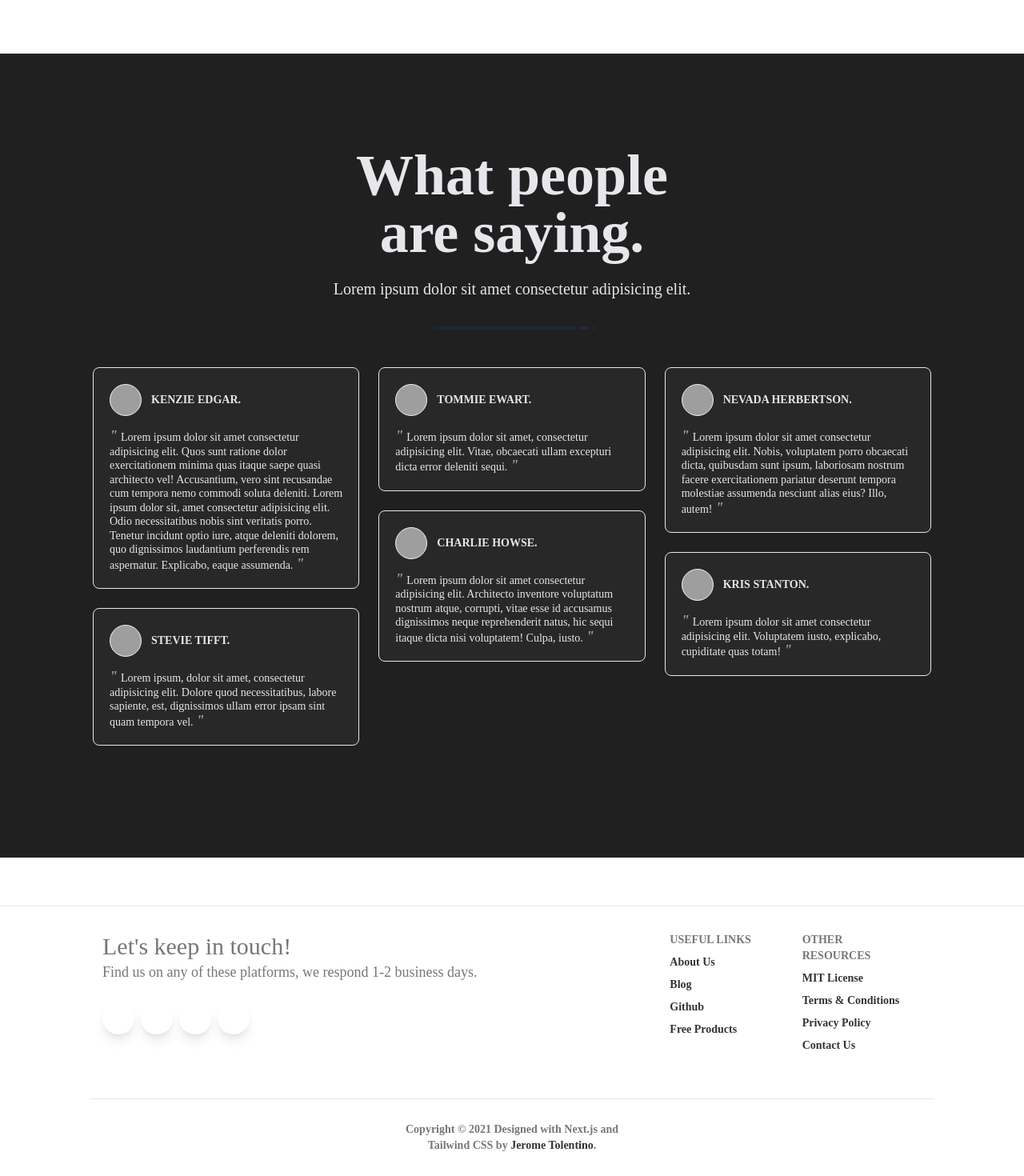
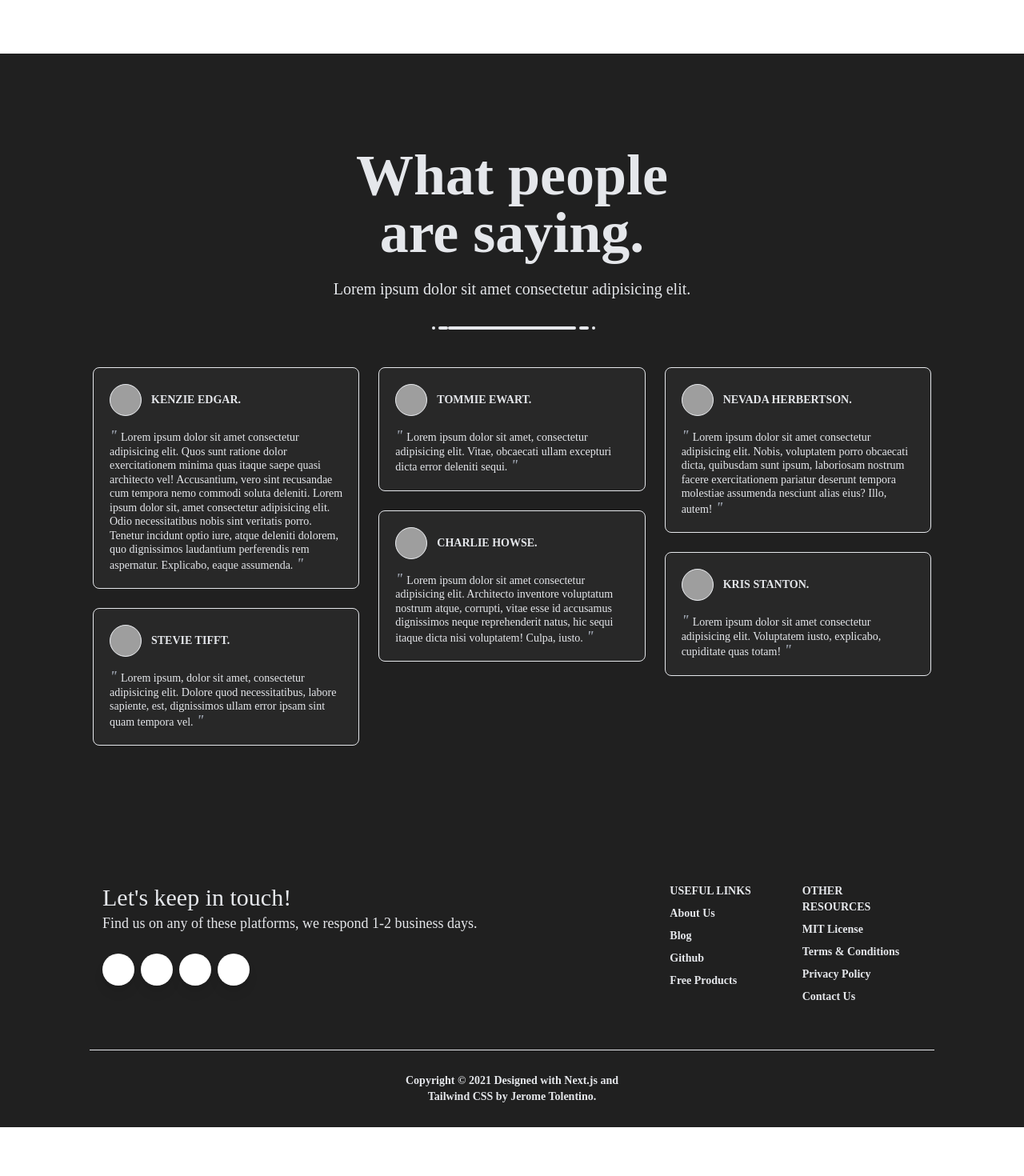
Before and after one commit to synerjay/landing-page-template-nextjs, a Next.js app: page / in a window 1280 px wide. Shown: the part 5685-7155 px from the top of the page at 80% size. After the commit the page ends 7094 px from the top, so only its background shows below. Built offline with nearby package versions, Linux system fonts and the light colour scheme; grey boxes are pictures that could not be loaded.

Commit message:
deleted footer classes in CSS file

```diff
--- a/comps/Footer.js
+++ b/comps/Footer.js
@@ -1,13 +1,13 @@
 const Footer = () => {
   return (
-    <footer className='relative bg-blueGray-200 pt-8 pb-6 px-24'>
+    <footer className='relative Testimonials pt-8 pb-6 px-24'>
       <div className='container mx-auto px-4'>
         <div className='flex flex-wrap text-left lg:text-left'>
           <div className='w-full lg:w-6/12 px-4'>
-            <h4 className='text-3xl fonat-semibold text-blueGray-700'>
+            <h4 className='text-3xl fonat-semibold text-gray-200'>
               Let's keep in touch!
             </h4>
-            <h5 className='text-lg mt-0 mb-2 text-blueGray-600'>
+            <h5 className='text-lg mt-0 mb-2 text-gray-200'>
               Find us on any of these platforms, we respond 1-2 business days.
             </h5>
             <div className='mt-6 lg:mb-0 mb-6'>
@@ -30,7 +30,7 @@ const Footer = () => {
                 <i className='fab fa-dribbble'></i>
               </button>
               <button
-                className='bg-white text-blueGray-800 shadow-lg font-normal h-10 w-10 items-center justify-center align-center rounded-full outline-none focus:outline-none mr-2'
+                className='bg-white text-gray-200 shadow-lg font-normal h-10 w-10 items-center justify-center align-center rounded-full outline-none focus:outline-none mr-2'
                 type='button'
               >
                 <i className='fab fa-github'></i>
@@ -40,13 +40,13 @@ const Footer = () => {
           <div className='w-full lg:w-6/12 px-4'>
             <div className='flex flex-wrap items-top mb-6'>
               <div className='w-full lg:w-4/12 px-4 ml-auto'>
-                <span className='block uppercase text-blueGray-500 text-sm font-semibold mb-2'>
+                <span className='block uppercase text-gray-200 text-sm font-semibold mb-2'>
                   Useful Links
                 </span>
                 <ul className='list-unstyled'>
                   <li>
                     <a
-                      className='text-blueGray-600 hover:text-blueGray-800 font-semibold block pb-2 text-sm'
+                      className='text-gray-200 hover:text-gray-200 font-semibold block pb-2 text-sm'
                       href='https://www.creative-tim.com/presentation?ref=njs-profile'
                     >
                       About Us
@@ -54,7 +54,7 @@ const Footer = () => {
                   </li>
                   <li>
                     <a
-                      className='text-blueGray-600 hover:text-blueGray-800 font-semibold block pb-2 text-sm'
+                      className='text-gray-200 hover:text-gray-200 font-semibold block pb-2 text-sm'
                       href='https://blog.creative-tim.com?ref=njs-profile'
                     >
                       Blog
@@ -62,7 +62,7 @@ const Footer = () => {
                   </li>
                   <li>
                     <a
-                      className='text-blueGray-600 hover:text-blueGray-800 font-semibold block pb-2 text-sm'
+                      className='text-gray-200 hover:text-gray-200 font-semibold block pb-2 text-sm'
                       href='https://www.github.com/creativetimofficial?ref=njs-profile'
                     >
                       Github
@@ -70,7 +70,7 @@ const Footer = () => {
                   </li>
                   <li>
                     <a
-                      className='text-blueGray-600 hover:text-blueGray-800 font-semibold block pb-2 text-sm'
+                      className='text-gray-200 hover:text-gray-200 font-semibold block pb-2 text-sm'
                       href='https://www.creative-tim.com/bootstrap-themes/free?ref=njs-profile'
                     >
                       Free Products
@@ -79,13 +79,13 @@ const Footer = () => {
                 </ul>
               </div>
               <div className='w-full lg:w-4/12 px-4'>
-                <span className='block uppercase text-blueGray-500 text-sm font-semibold mb-2'>
+                <span className='block uppercase text-gray-200 text-sm font-semibold mb-2'>
                   Other Resources
                 </span>
                 <ul className='list-unstyled'>
                   <li>
                     <a
-                      className='text-blueGray-600 hover:text-blueGray-800 font-semibold block pb-2 text-sm'
+                      className='text-gray-200 hover:text-gray-200 font-semibold block pb-2 text-sm'
                       href='https://github.com/creativetimofficial/notus-js/blob/main/LICENSE.md?ref=njs-profile'
                     >
                       MIT License
@@ -93,7 +93,7 @@ const Footer = () => {
                   </li>
                   <li>
                     <a
-                      className='text-blueGray-600 hover:text-blueGray-800 font-semibold block pb-2 text-sm'
+                      className='text-gray-200 hover:text-gray-200 font-semibold block pb-2 text-sm'
                       href='https://creative-tim.com/terms?ref=njs-profile'
                     >
                       Terms &amp; Conditions
@@ -101,7 +101,7 @@ const Footer = () => {
                   </li>
                   <li>
                     <a
-                      className='text-blueGray-600 hover:text-blueGray-800 font-semibold block pb-2 text-sm'
+                      className='text-gray-200 hover:text-gray-200 font-semibold block pb-2 text-sm'
                       href='https://creative-tim.com/privacy?ref=njs-profile'
                     >
                       Privacy Policy
@@ -109,7 +109,7 @@ const Footer = () => {
                   </li>
                   <li>
                     <a
-                      className='text-blueGray-600 hover:text-blueGray-800 font-semibold block pb-2 text-sm'
+                      className='text-gray-200 hover:text-gray-200 font-semibold block pb-2 text-sm'
                       href='https://creative-tim.com/contact-us?ref=njs-profile'
                     >
                       Contact Us
@@ -123,12 +123,12 @@ const Footer = () => {
         <hr className='my-6 border-blueGray-300' />
         <div className='flex flex-wrap items-center md:justify-between justify-center'>
           <div className='w-full md:w-4/12 px-4 mx-auto text-center'>
-            <div className='text-sm text-blueGray-500 font-semibold py-1'>
+            <div className='text-sm text-gray-200 font-semibold py-1'>
               Copyright © <span id='get-current-year'>2021 </span>
               Designed with Next.js and Tailwind CSS by
               <a
                 href='https://www.jerometo.com'
-                className='text-blueGray-500 hover:text-blueGray-800'
+                className='text-gray-200 hover:text-gray-200'
               >
                 {' '}
                 Jerome Tolentino
--- a/comps/Testimonials.js
+++ b/comps/Testimonials.js
@@ -14,11 +14,11 @@ const Testimonials = () => {
               Lorem ipsum dolor sit amet consectetur adipisicing elit.
             </h3>
             <div className='text-center mb-10'>
-              <span className='inline-block w-1 h-1 rounded-full bg-gray-800 ml-1'></span>
-              <span className='inline-block w-3 h-1 rounded-full bg-gray-800 ml-1'></span>
-              <span className='inline-block w-40 h-1 rounded-full bg-gray-800'></span>
-              <span className='inline-block w-3 h-1 rounded-full bg-gray-800 ml-1'></span>
-              <span className='inline-block w-1 h-1 rounded-full bg-gray-800 ml-1'></span>
+              <span className='inline-block w-1 h-1 rounded-full bg-gray-200 ml-1'></span>
+              <span className='inline-block w-3 h-1 rounded-full bg-gray-200 ml-1'></span>
+              <span className='inline-block w-40 h-1 rounded-full bg-gray-200'></span>
+              <span className='inline-block w-3 h-1 rounded-full bg-gray-200 ml-1'></span>
+              <span className='inline-block w-1 h-1 rounded-full bg-gray-200 ml-1'></span>
             </div>
           </div>
           <div className='-mx-3 md:flex items-start'>
--- a/styles/globals.css
+++ b/styles/globals.css
@@ -68,15 +68,6 @@ nav a {
 nav .logo {
   margin-right: auto;
 }
-footer {
-  display: block;
-  text-align: center;
-  padding: 30px 0;
-  margin-top: 60px;
-  color: #777;
-  border-top: 1px solid #eaeaea;
-}
-
 .not-found {
   text-align: center;
 }
```
